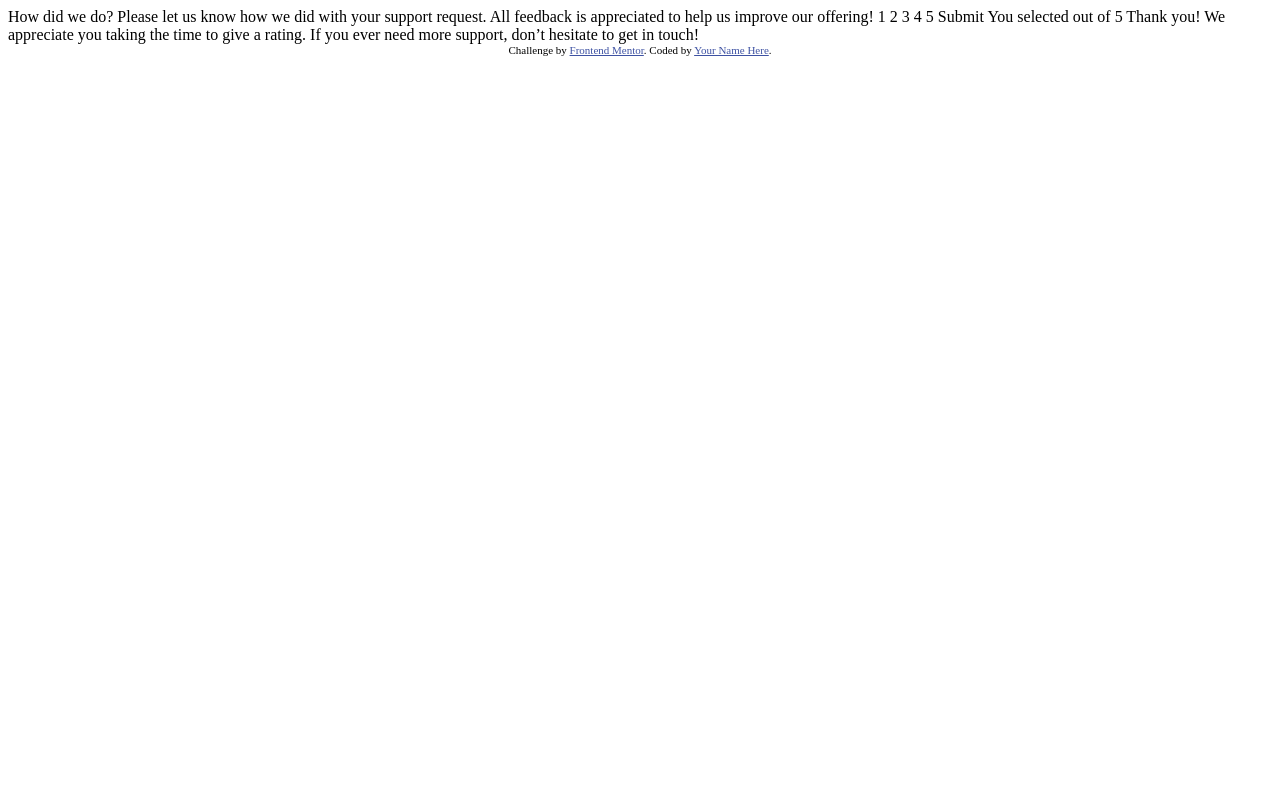
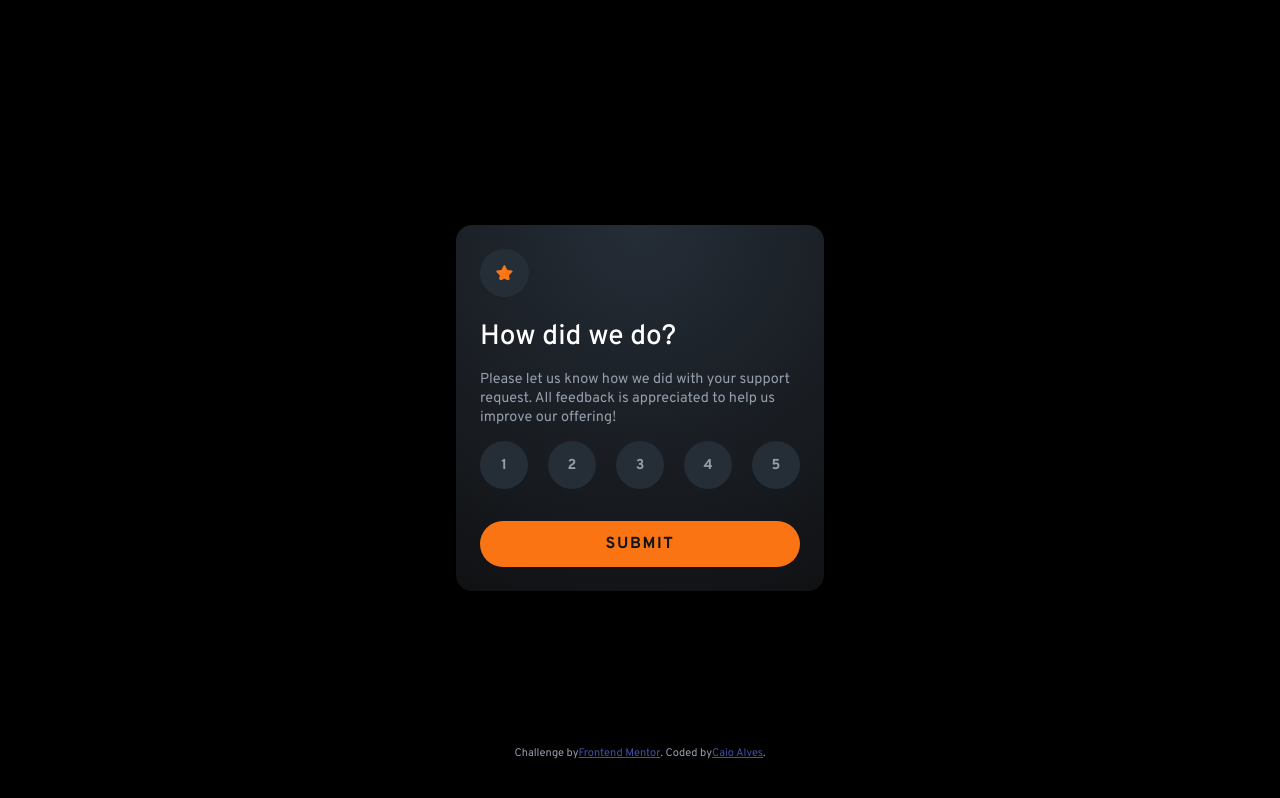
Before and after one commit to caioalvesp/interactive-rating-component, a plain HTML site: page index.html in a window 1280 px wide. Drawn offline with Linux system fonts and the light colour scheme.

Commit message:
Add files via upload

```diff
--- a/index.html
+++ b/index.html
@@ -1,49 +1,54 @@
 <!DOCTYPE html>
 <html lang="en">
   <head>
-  <meta charset="UTF-8">
-  <meta name="viewport" content="width=device-width, initial-scale=1.0"> <!-- displays site properly based on user's device -->
+    <meta charset="UTF-8" />
+    <meta name="viewport" content="width=device-width, initial-scale=1.0" />
 
-  <link rel="icon" type="image/png" sizes="32x32" href="./images/favicon-32x32.png">
+    <link
+      rel="icon"
+      type="image/png"
+      sizes="32x32"
+      href="./images/favicon-32x32.png"
+    />
 
     <title>Frontend Mentor | Interactive rating component</title>
 
-  <!-- Feel free to remove these styles or customise in your own stylesheet 👍 -->
-  <style>
-    .attribution { font-size: 11px; text-align: center; }
-    .attribution a { color: hsl(228, 45%, 44%); }
-  </style>
+    <link rel="stylesheet" href="style.css" />
+
+    <link rel="preconnect" href="https://fonts.googleapis.com" />
+    <link rel="preconnect" href="https://fonts.gstatic.com" crossorigin />
+    <link
+      href="https://fonts.googleapis.com/css2?family=Overpass:ital,wght@0,100..900;1,100..900&display=swap"
+      rel="stylesheet"
+    />
   </head>
   <body>
-
     <!-- Rating state start -->
 
-  How did we do?
-
-  Please let us know how we did with your support request. All feedback is appreciated
-  to help us improve our offering!
-
-  1 2 3 4 5
-
-  Submit
-
-  <!-- Rating state end -->
-
-  <!-- Thank you state start -->
-
-  You selected <!-- Add rating here --> out of 5
-
-  Thank you!
-
-  We appreciate you taking the time to give a rating. If you ever need more support,
-  don’t hesitate to get in touch!
-
-  <!-- Thank you state end -->
-
+    <section>
+      <img class="star" src="./images/icon-star.svg" alt="" />
+      <h1>How did we do?</h1>
+      <p>
+        Please let us know how we did with your support request. All feedback is
+        appreciated to help us improve our offering!
+      </p>
+      <div>
+        <button class="rating">1</button>
+        <button class="rating">2</button>
+        <button class="rating">3</button>
+        <button class="rating">4</button>
+        <button class="rating">5</button>
+      </div>
+      <a href="thankyou.html" class="submit">Submit</a>
+    </section>
 
     <div class="attribution">
-    Challenge by <a href="https://www.frontendmentor.io?ref=challenge" target="_blank">Frontend Mentor</a>.
-    Coded by <a href="#">Your Name Here</a>.
+      Challenge by
+      <a href="https://www.frontendmentor.io?ref=challenge" target="_blank">
+        Frontend Mentor</a
+      >. Coded by <a href="#">Caio Alves</a>.
     </div>
+
+    <script src="script.js"></script>
   </body>
 </html>
--- /dev/null
+++ b/script.js
@@ -0,0 +1,10 @@
+const buttons = document.querySelectorAll('.rating');
+const selection = document.querySelector('.selection');
+
+const handleClick = event => {
+  localStorage.setItem('nota', event.target.innerText);
+};
+
+buttons.forEach(button => button.addEventListener('click', handleClick));
+
+selection.innerText = `You selected ${localStorage.getItem('nota')} out of 5`;
--- /dev/null
+++ b/style.css
@@ -0,0 +1,134 @@
+:root {
+  --orange: hsl(25, 97%, 53%);
+  --light-grey: hsl(217, 12%, 63%);
+  --dark-blue: hsl(213, 19%, 18%);
+  --very-dark-blue: hsl(216, 12%, 8%);
+}
+
+* {
+  font-family: 'Overpass', sans-serif;
+}
+
+body {
+  height: 100dvh;
+  display: flex;
+  flex-direction: column;
+  align-items: center;
+  justify-content: center;
+  position: relative;
+  background-color: black;
+}
+
+section {
+  width: 320px;
+  background: rgb(37, 45, 55);
+  background: radial-gradient(
+    circle at top,
+    rgba(37, 45, 55, 1) 0%,
+    rgba(16, 17, 19, 1) 100%
+  );
+  padding: 1.5rem;
+  border-radius: 1rem;
+}
+
+.star {
+  padding: 1rem;
+  background-color: var(--dark-blue);
+  border-radius: 50%;
+  margin-bottom: 1rem;
+}
+
+h1 {
+  color: white;
+  font-size: 1.75rem;
+  font-weight: 500;
+  margin: 0;
+}
+
+p,
+.attribution {
+  color: var(--light-grey);
+  font-size: 0.9rem;
+}
+
+div {
+  display: flex;
+  justify-content: space-between;
+  margin-bottom: 2rem;
+}
+
+.rating {
+  border-radius: 50%;
+  border: none;
+  width: 1rem;
+  height: 1rem;
+  padding: 1.5rem;
+  display: flex;
+  align-items: center;
+  justify-content: center;
+  background-color: var(--dark-blue);
+  color: var(--light-grey);
+  font-size: 0.9rem;
+  font-weight: 700;
+}
+
+.rating:hover {
+  background-color: var(--orange);
+  color: var(--dark-blue);
+}
+
+.rating:focus {
+  background-color: white;
+  color: var(--dark-blue);
+}
+
+.attribution {
+  font-size: 11px;
+  text-align: center;
+  position: absolute;
+  bottom: 1rem;
+}
+
+.attribution a {
+  color: hsl(228, 45%, 44%);
+}
+
+.submit {
+  display: block;
+  background-color: var(--orange);
+  border: none;
+  border-radius: 2em;
+  font-size: 1rem;
+  letter-spacing: 0.1em;
+  text-transform: uppercase;
+  font-weight: 700;
+  padding: 0.8em;
+  text-decoration: none;
+  text-align: center;
+  color: var(--very-dark-blue);
+}
+
+.submit:hover {
+  background-color: white;
+}
+
+button {
+  cursor: pointer;
+}
+
+.thankyou {
+  display: flex;
+  flex-direction: column;
+  align-items: center;
+}
+
+.selection {
+  color: var(--orange);
+  background-color: var(--dark-blue);
+  padding: 0.5em 1.5em;
+  border-radius: 2em;
+}
+
+.message {
+  text-align: center;
+}
```
Also changed, not shown: thankyou.html (added, +47 -0 lines). Lines whose indentation alone changed are shown as unchanged.
